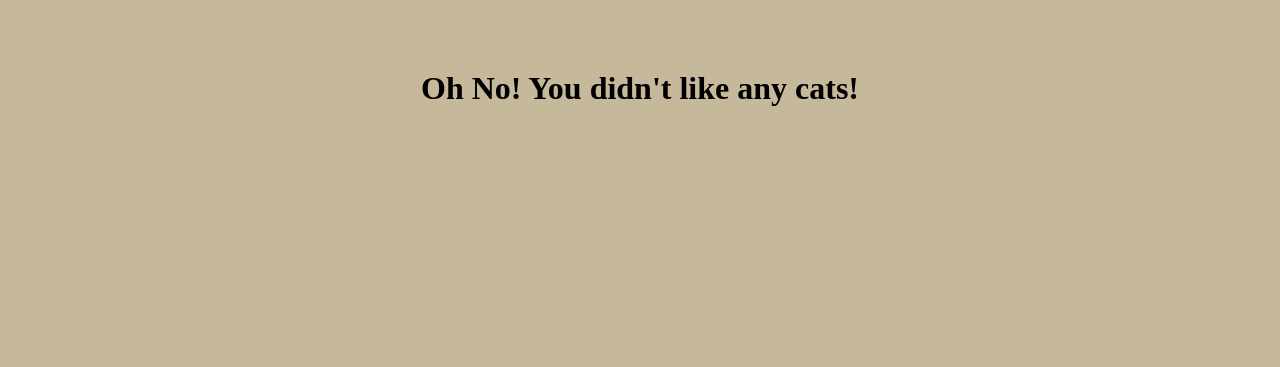
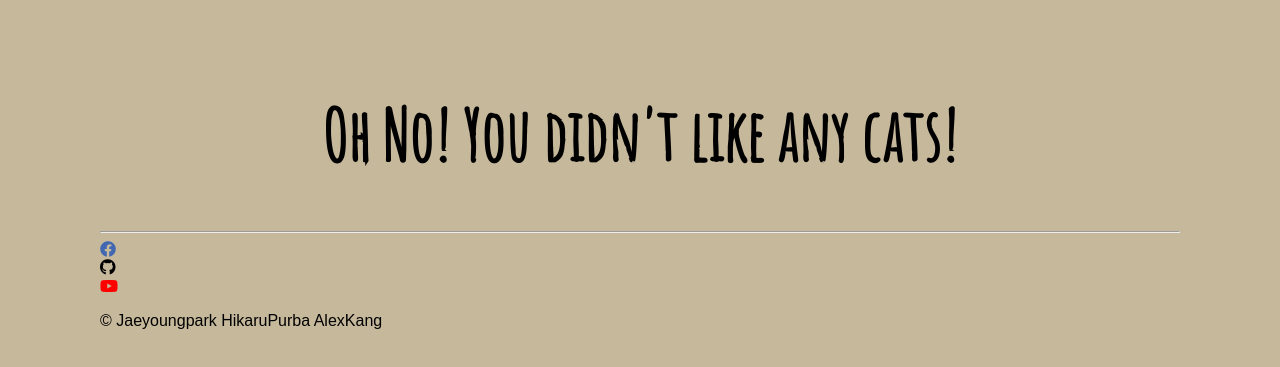
Before and after one commit to alexhanabich/creativeproject3cats, a Vue app: page /liked in a window 1280 px wide. Shown: the part 477-844 px from the top of the page. Before the commit the page ends 800 px from the top, so only its background shows below. Built offline with nearby package versions, Linux system fonts and the light colour scheme.

Commit message:
logo, fonts, category

```diff
--- a/package.json
+++ b/package.json
@@ -8,7 +8,12 @@
     "lint": "vue-cli-service lint"
   },
   "dependencies": {
+    "@fortawesome/fontawesome-free": "^5.12.1",
+    "@fortawesome/fontawesome-svg-core": "^1.2.27",
+    "@fortawesome/free-solid-svg-icons": "^5.12.1",
+    "@fortawesome/vue-fontawesome": "^0.1.9",
     "core-js": "^3.6.4",
+    "serve": "^11.3.0",
     "vue": "^2.6.11",
     "vue-router": "^3.1.5"
   },
--- /dev/null
+++ b/public/index.css
@@ -0,0 +1,31 @@
+.footer-logo {
+    display: flex;
+    flex-wrap: wrap;
+    justify-content: center;
+    align-items: flex-end;
+    margin: 20px;
+    font-size: xx-large;
+}
+
+.facebook {
+    margin: 20px;
+    margin-bottom: 5px;
+}
+
+.github {
+    margin: 20px;
+    margin-bottom: 5px;
+}
+.youtube {
+    margin: 20px;
+    margin-bottom: 5px;
+}
+
+hr {
+    border: 0;
+    clear:both;
+    display:block;
+    width: 96%;
+    background-color:#A3A3A8;
+    height: 1px;
+}
--- a/public/index.html
+++ b/public/index.html
@@ -5,6 +5,9 @@
     <meta http-equiv="X-UA-Compatible" content="IE=edge">
     <meta name="viewport" content="width=device-width,initial-scale=1.0">
     <link rel="icon" href="<%= BASE_URL %>favicon.ico">
+    <link rel="stylesheet" href="https://cdnjs.cloudflare.com/ajax/libs/font-awesome/5.12.1/css/all.min.css" integrity="sha256-mmgLkCYLUQbXn0B1SRqzHar6dCnv9oZFPEC1g1cwlkk=" crossorigin="anonymous" />
+    <link rel="stylesheet" href="https://unpkg.com/purecss@1.0.1/build/pure-min.css" integrity="sha384-oAOxQR6DkCoMliIh8yFnu25d7Eq/PHS21PClpwjOTeU2jRSq11vu66rf90/cZr47" crossorigin="anonymous">
+    <link href='https://fonts.googleapis.com/css?family=Amatic SC' rel='stylesheet'>
     <title>Cats</title>
   </head>
   <body>
@@ -13,5 +16,22 @@
     </noscript>
     <div id="app"></div>
     <!-- built files will be auto injected -->
+    <hr>
+  <footer class="footer">
+    <div class="footer-logo">
+      <div class="facebook">
+        <a href="https://facebook.com" style="color: #4167B2;"><i class="fab fa-facebook"></i></a>
+      </div>
+      <div class="github">
+        <a href="https://github.com/alexhkang4/creativeproject3cats" style="color: black;"><i class="fab fa-github"></i></a>
+      </div>
+      <div class="youtube">
+        <a href="https://youtube.com" style="color: #FE0000;"><i class="fab fa-youtube"></i></a>
+      </div>
+    </div>
+    <div class="copyright">
+      <p id="copyright">&copy; Jaeyoungpark HikaruPurba AlexKang </p>
+    </div>
+  </footer>
   </body>
 </html>
--- a/src/components/catList.vue
+++ b/src/components/catList.vue
@@ -10,8 +10,11 @@
         <img :src="'/images/'+cat.image">
       </div>
       <div class="gender">
-        <h2>{{cat.name}} is a {{cat.category}} {{cat.gender}} cat!</h2>
-        <button class="auto" @click="addLiked(cat)">Like</button>
+        <!--<h2>{{cat.name}} is a {{cat.category}} {{cat.gender}} cat!</h2>-->
+        <h2 v-if="cat.gender === 'Male'"><i class="fas fa-mars fa-2x" style="color:#2F81C7;"></i></h2>
+        <h2 v-if="cat.gender === 'Female'"><i class="fas fa-venus fa-2x" style="color:#E4787E"></i></h2>
+        <h2 class ="category"> {{cat.category}} </h2>
+        <button class="auto" @click="addLiked(cat)"><i class="far fa-thumbs-up fa-2x"></i></button>
       </div>
     </div>
   </div>
@@ -108,4 +111,10 @@ button {
 .auto {
   margin-left: auto;
 }
+
+.category {
+  margin-left: auto;
+  margin-top: auto;
+  font-family: 'Amatic SC';font-size: 30px
+}
 </style>
--- a/src/views/Home.vue
+++ b/src/views/Home.vue
@@ -9,6 +9,7 @@
   </div>
   <catList :cats="cats" />
 </div>
+
 </template>
 
 <script>
--- a/src/views/Liked.vue
+++ b/src/views/Liked.vue
@@ -5,7 +5,7 @@
 
   <div class="cats">
 
-    <h1 v-if="liked.length === 0">Oh No! You didn't like any cats!</h1>
+    <h1 class="noLike" v-if="liked.length === 0">Oh No! You didn't like any cats!</h1>
 
     <div v-if="liked.length > 0">
       <div class="specialNotice">
@@ -148,4 +148,10 @@ button {
 .auto {
   margin-left: auto;
 }
+
+.noLike {
+  font-family: 'Amatic SC';
+  font-size: 70px;
+}
+
 </style>
```
Also changed, not shown: 1 other file (tests, documents, lock files or other folders).
